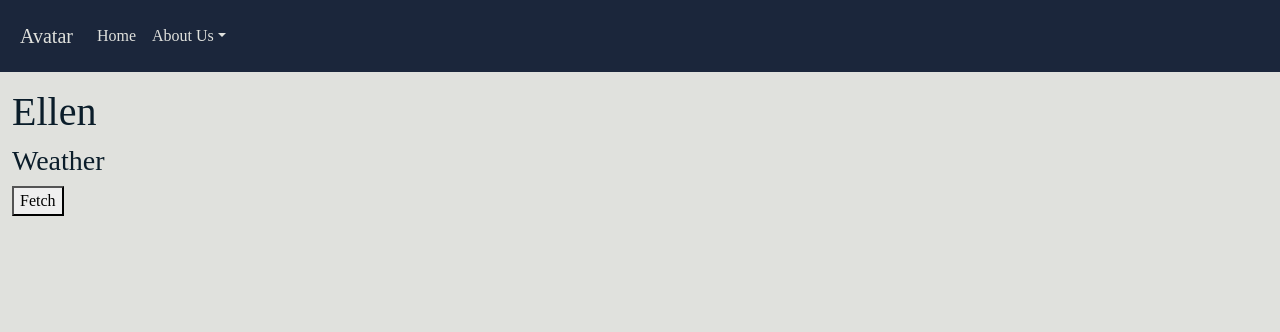
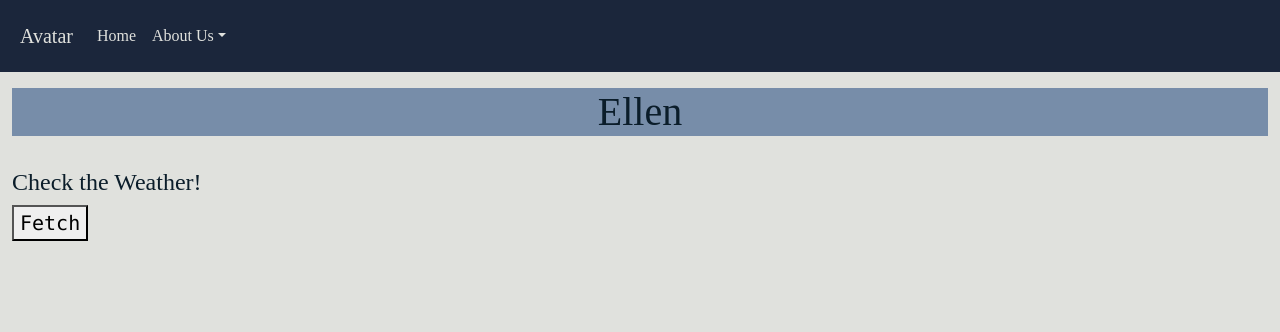
Before and after one commit to sanvi1855544/p3-avatar, a Flask app: page /Ellen/ in a window 1280 px wide. Shown: the top 332 px of the page. Run offline with Flask 2, Linux system fonts and the light colour scheme; some libraries are stand-ins or nearby versions.

Commit message:
css customizations on individual page

```diff
--- a/templates/Ellen.html
+++ b/templates/Ellen.html
@@ -8,10 +8,17 @@
 
 {% block content %}
 
-<h1>Ellen</h1>
+<style>
+    .forecast {
+        font-family: 'Roboto Mono', 'Consolas', 'Menlo', monospace;
+        font-size: 20px;
+    }
+</style>
+
+<h1 style="background-color:#778da9;text-align:center">Ellen</h1><br>
 
 <div id="weather">
-    <h3>Weather</h3>
+    <h4>Check the Weather!</h4>
     <div class="forecast">
         <p class="vertical-bottom">
             <button type="button" onclick="fetchForecast()">Fetch</button>
```
